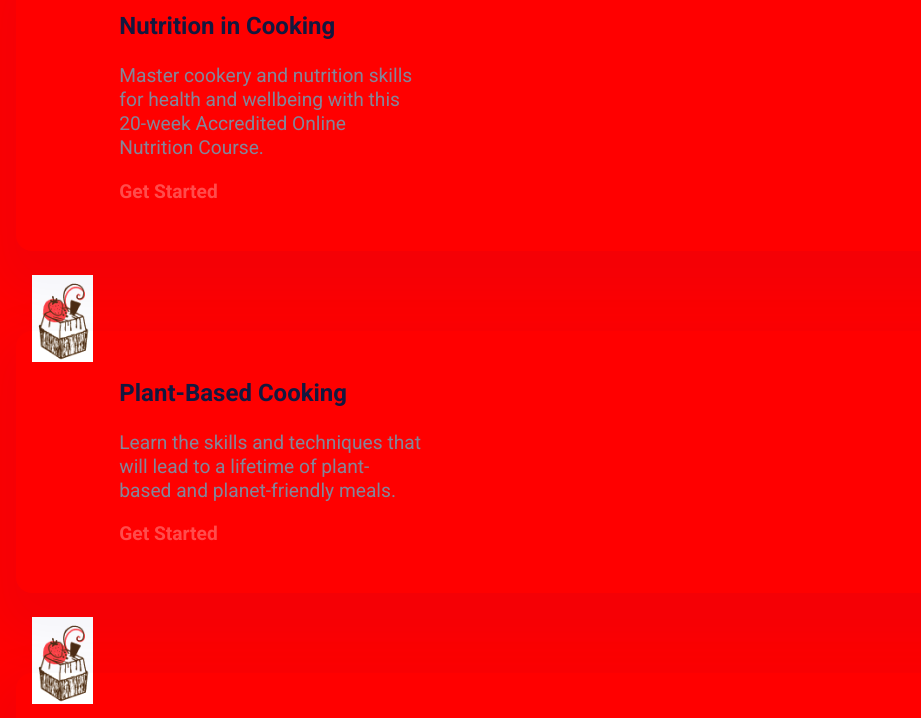
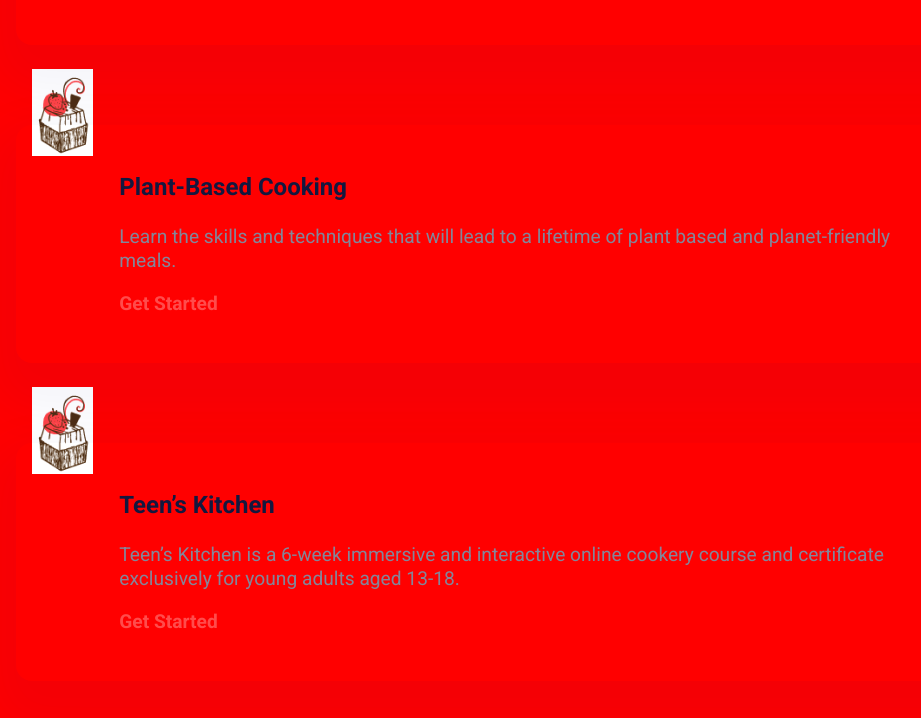
Before and after one commit to mas-glarus/sweetBerries, a plain HTML site: page index.html in a window 1280 px wide. Shown: the part 2232-2950 px from the top of the page, without its empty margins (106-1027 px from the left). Drawn offline with Linux system fonts and the light colour scheme; a script that the page names is missing.

Commit message:
remove br

```diff
--- a/index.html
+++ b/index.html
@@ -22,9 +22,9 @@
       <section class="intro">
         <h1>Discover Your Perfect <br>
           Online Cooking Course</h1>
-        <p class="intro__paragraph">All our courses are designed to give you an <br>
-          exceptional learning experience, with hands-on <br>
-          video sessions and personal mentorship from <br>
+        <p class="intro__paragraph">All our courses are designed to give you an
+          exceptional learning experience, with hands-on
+          video sessions and personal mentorship from
           expert Sweet Berries instructors.</p>
       </section>
       <section class="banner">
@@ -39,9 +39,9 @@
           <img src="./assets/cake.png" alt="cake" class="course__img">
           <div class="course__one">
             <h3 class="course__name">Cooking Essentials</h3>
-            <p class="course__description">Learn the essential skills and <br>
-              techniques that will lead to a <br>
-              lifetime of restaurant-quality <br>
+            <p class="course__description">Learn the essential skills and
+              techniques that will lead to a
+              lifetime of restaurant-quality
               cooking.</p>
             <a href="#" class="course__link">Get Started</a>
           </div>
@@ -50,9 +50,9 @@
           <img src="./assets/cake.png" alt="cake" class="course__img">
           <div class="course__two">
             <h3 class="course__name">Chef Skills</h3>
-            <p class="course__description">Master the skills and techniques <br>
-              that will take your culinary abilities <br>
-              to the next level and help you excel <br>
+            <p class="course__description">Master the skills and techniques
+              that will take your culinary abilities
+              to the next level and help you excel
               in the food industry.</p>
             <a href="#" class="course__link">Get Started</a>
           </div>
@@ -61,9 +61,9 @@
           <img src="./assets/cake.png" alt="cake" class="course__img">
           <div class="course__three">
             <h3 class="course__name">Nutrition in Cooking</h3>
-            <p class="course__description">Master cookery and nutrition skills <br>
-              for health and wellbeing with this <br>
-              20-week Accredited Online <br>
+            <p class="course__description">Master cookery and nutrition skills
+              for health and wellbeing with this
+              20-week Accredited Online
               Nutrition Course.</p>
             <a href="#" class="course__link">Get Started</a>
           </div>
@@ -72,8 +72,8 @@
           <img src="./assets/cake.png" alt="cake" class="course__img">
           <div class="course__four">
             <h3 class="course__name">Plant-Based Cooking</h3>
-            <p class="course__description">Learn the skills and techniques that <br>
-              will lead to a lifetime of plant-<br>
+            <p class="course__description">Learn the skills and techniques that
+              will lead to a lifetime of plant
               based and planet-friendly meals.</p>
             <a href="#" class="course__link">Get Started</a>
           </div>
@@ -82,10 +82,10 @@
           <img src="./assets/cake.png" alt="cake" class="course__img">
           <div class="course__five">
             <h3 class="course__name">Teen’s Kitchen</h3>
-            <p class="course__description">Teen’s Kitchen is a 6-week <br>
-              immersive and interactive online <br>
-              cookery course and certificate <br>
-              exclusively for young adults aged <br>
+            <p class="course__description">Teen’s Kitchen is a 6-week
+              immersive and interactive online
+              cookery course and certificate
+              exclusively for young adults aged
               13-18.</p>
             <a href="#" class="course__link">Get Started</a>
           </div>
--- a/style.css
+++ b/style.css
@@ -105,7 +105,7 @@ h1 {
 .course {
   width: 100%;
   border-radius: 1rem;
-  box-shadow: 0px 1.5rem 3rem 1.5rem rgba(6, 22, 141, 0.0442381);
+  box-shadow: 0rem 1.5rem 3rem 1.5rem rgba(6, 22, 141, 0.0442381);
   position:relative;
 }
 
```
